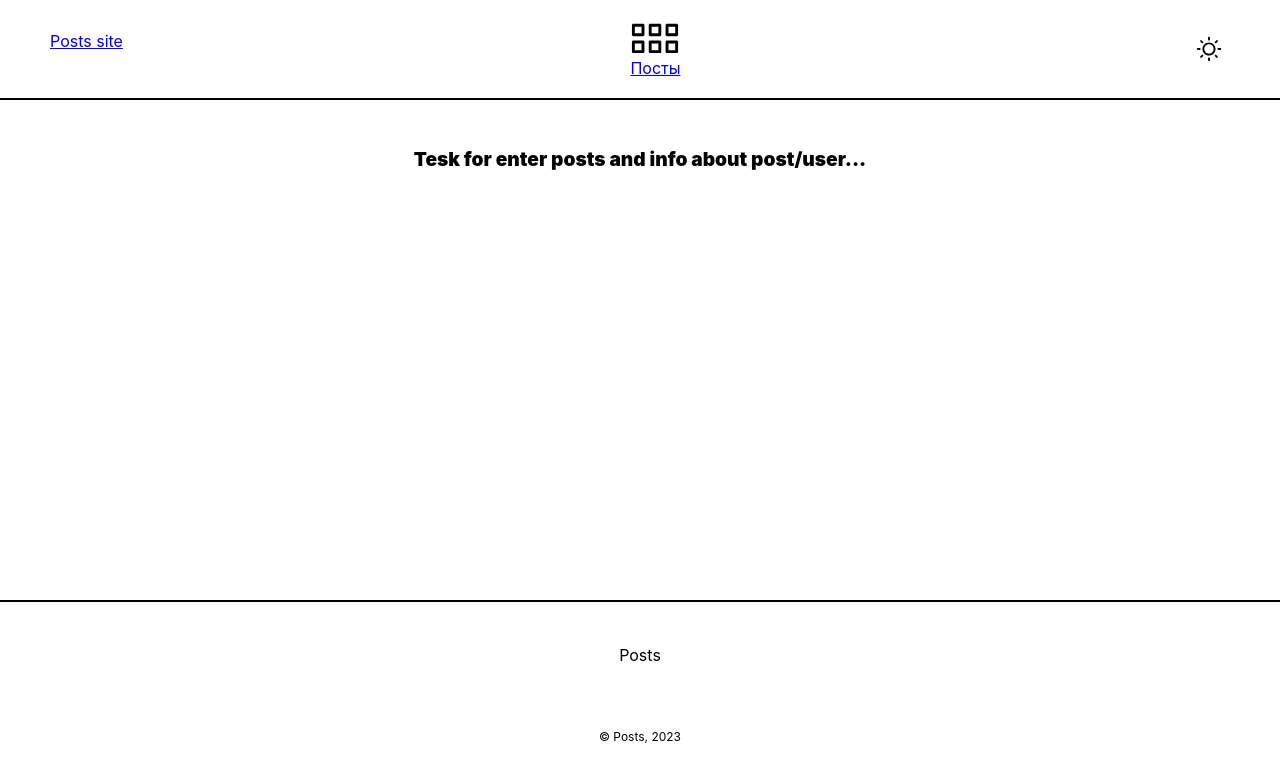
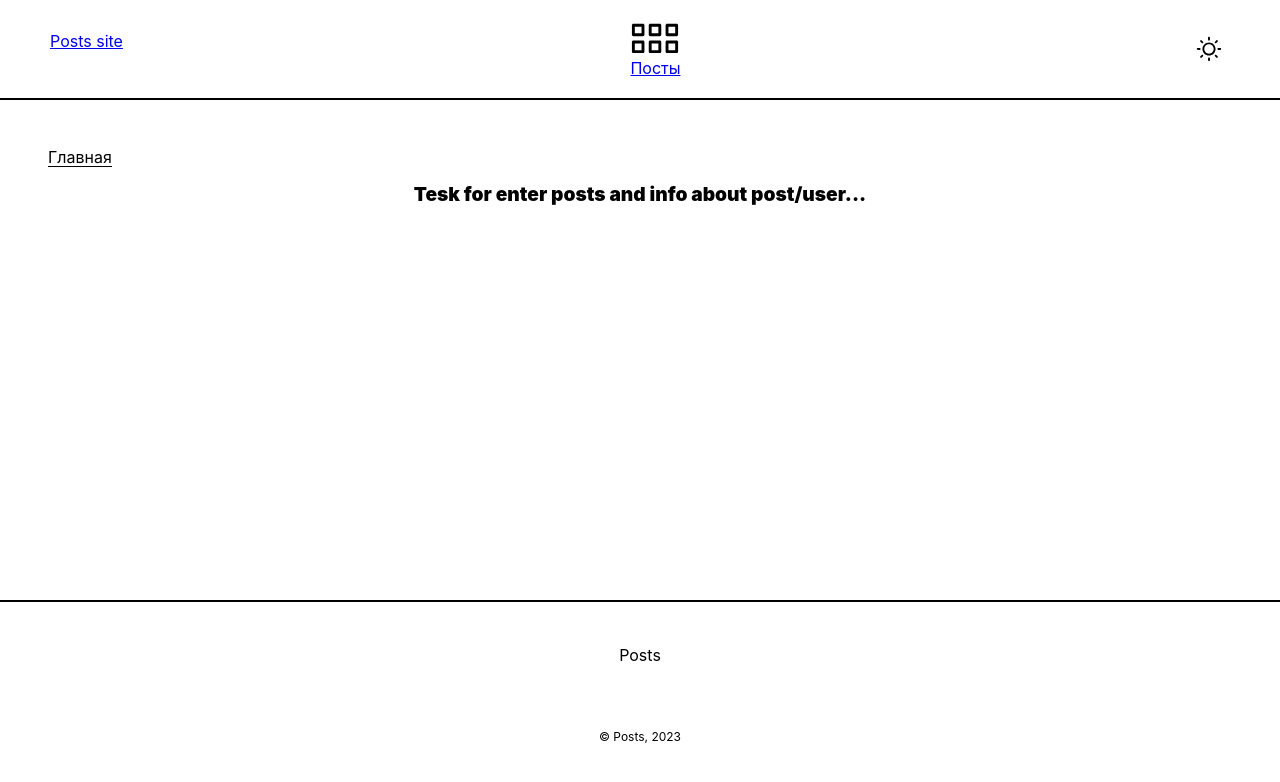
Before and after one commit to artemkholev/Posts, a Vue app: page / in a window 1280 px wide. Shown: the top 782 px of the page. Built offline with nearby package versions, Linux system fonts and the light colour scheme.

Commit message:
add breadcrumbs

```diff
--- a/router.d.ts
+++ b/router.d.ts
@@ -7,11 +7,12 @@ export interface IBreadcrumb {
 }
 
 export type TBreadcrumbType = (route: RouteLocationNormalizedLoaded) => IBreadcrumb[];
+
 declare module 'vue-router' {
   interface RouteMeta {
     layout?: unknown;
     title?: string;
     requiredAuth?: boolean;
-    breadcrumb?: TBreadcrumbType;
+    breadcrumb: TBreadcrumbType;
   }
 }
--- a/src/pages/index.ts
+++ b/src/pages/index.ts
@@ -12,7 +12,12 @@ const router = createRouter({
       component: MainPage,
       meta: {
         layout: MainLayout,
-        // title: 'Main Page'
+        title: 'Главная',
+        breadcrumb: () => [
+          {
+            title: 'Главная'
+          }
+        ]
       }
     },
     {
@@ -21,10 +26,10 @@ const router = createRouter({
       component: () => import('@/pages/postsPage/PostsPage.vue'),
       meta: {
         layout: MainLayout,
-        // title: 'Posts',
+        title: 'Список постов',
         breadcrumb: (route: RouteLocationNormalizedLoaded) => [
           {
-            title: 'Main Page',
+            title: 'Главная',
             link: Links.HOME
           },
           {
@@ -39,18 +44,18 @@ const router = createRouter({
       component: () => import('@/pages/postPage/PostPage.vue'),
       meta: {
         layout: MainLayout,
-        // title: 'Post',
+        title: 'Пост',
         breadcrumb: (route: RouteLocationNormalizedLoaded) => [
           {
-            title: 'Main Page',
+            title: 'Главная',
             link: Links.HOME
           },
           {
-            title: 'Posts',
+            title: 'Список постов',
             link: Links.POSTS
           },
           {
-            title: route.params.id as string
+            title: 'Пост № '+ route.params.id as string
           }
         ]
       }
--- a/src/pages/postsPage/PostsPage.vue
+++ b/src/pages/postsPage/PostsPage.vue
@@ -39,8 +39,6 @@ const changePage = (currentPage: number) => {
   page.value = currentPage;
 };
 
-console.log(selectOptions.value)
-
 watch(page, () => {
   getPosts();
 });
--- a/src/shered/UI/UBreadcrumb/UBreadcrumb.style.scss
+++ b/src/shered/UI/UBreadcrumb/UBreadcrumb.style.scss
@@ -1,11 +1,27 @@
 .breadcrumbs-wrapper {
   display: flex;
+  color: black;
   font-size: var(--bc-fs);
   a {
     text-decoration: none;
-    color: var(--bc-color);
+    color: black;
   }
-  p {
-    opacity: 0.5;
+  & > .breadcrumbs {
+    & > .lastTitle {
+      border-bottom: 1px solid black;
+    }
   }
 }
+
+.dark-breadcrumbs {
+  color: white;
+  a {
+    text-decoration: none;
+    color: white;
+  }
+  & > .breadcrumbs {
+    & > .lastTitle {
+      border-bottom: 1px solid white;
+    }
+  }
+}
--- a/src/shered/UI/UBreadcrumb/UBreadcrumb.vue
+++ b/src/shered/UI/UBreadcrumb/UBreadcrumb.vue
@@ -1,28 +1,36 @@
 <template>
-  <div class="breadcrumbs-wrapper">
+  <div :class="breadcrumbsClasses">
     <div :key="index" v-for="(breadcrumb, index) in breadcrumbs" class="breadcrumbs">
       <router-link v-if="breadcrumb.link" :to="{ path: breadcrumb.link, query: $route.query }">
         {{ breadcrumb.title + '/' }}
       </router-link>
-      <p v-else>{{ breadcrumb.title }}</p>
+      <p class="lastTitle" v-else>{{ breadcrumb.title }}</p>
     </div>
   </div>
 </template>
 
 <script setup lang="ts">
 import type { IBreadcrumb } from '../../../../router.d.ts';
-import { ref, watch } from 'vue';
+import { computed, ref, watch } from 'vue';
 import { useRoute } from 'vue-router';
+import { useThemeStore } from '@/shered/store/theme';
+import { storeToRefs } from 'pinia';
+
+const themeStore = useThemeStore();
+const { isDarkTheme } = storeToRefs(themeStore);
+const breadcrumbsClasses = computed(() => {
+  return { 'breadcrumbs-wrapper': true, ['dark-breadcrumbs']: isDarkTheme.value };
+});
 
 const route = useRoute();
 
 const breadcrumbs = ref<IBreadcrumb[]>([]);
 
-// breadcrumbs.value = route.meta.breadcrumb(route);
+breadcrumbs.value = route.meta.breadcrumb(route);
 
-// watch(route, (newRoute) => {
-//   breadcrumbs.value = newRoute.meta.breadcrumb(route);
-// });
+watch(route, (newRoute) => {
+  breadcrumbs.value = newRoute.meta.breadcrumb(route);
+});
 
 defineOptions({
   name: 'breadcrumb-elem',
```
